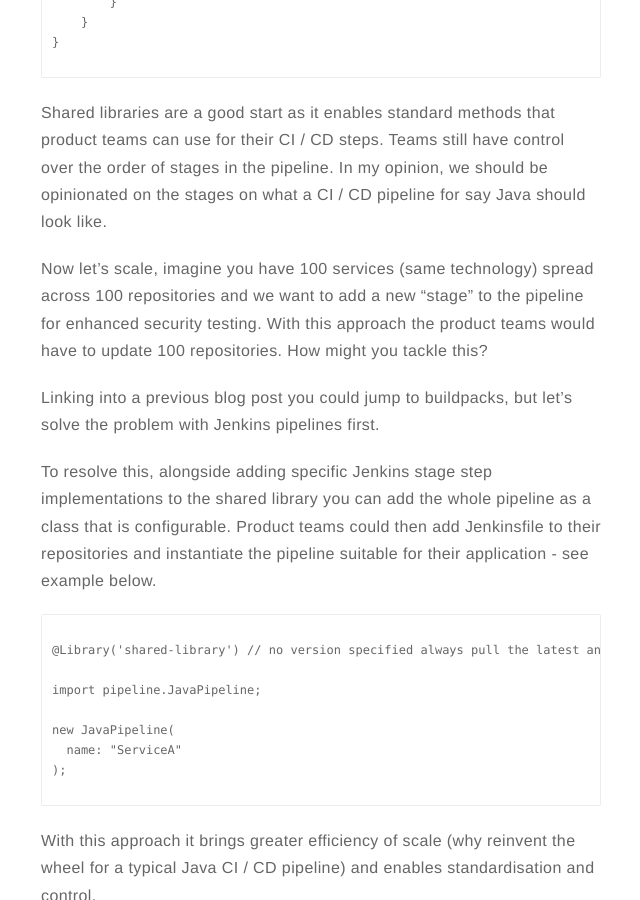
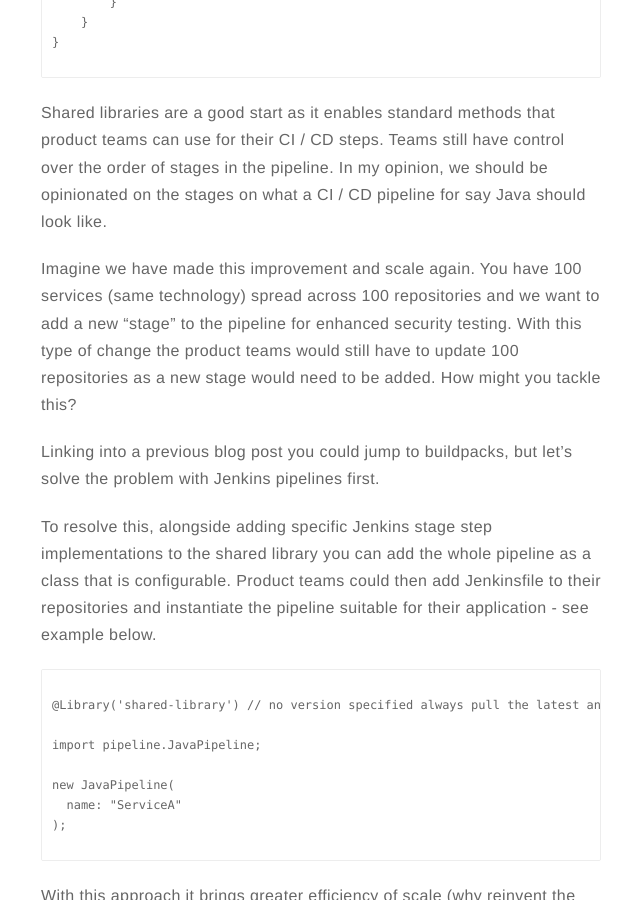
Before and after one commit to RobertNorthard/robertnorthard.github.io, a Jekyll site: the page built from _posts/2019-10-21-bringing-control-to-jenkins-pipelines.markdown, in a window 1280 px wide and 900 px high, scrolled down 1137 px. Shown: the whole window, without its empty margins (319-959 px from the left). Built offline with Jekyll 4.4.1, drawn with Linux system fonts in a browser that asks for light colours.

Commit message:
Improving maintenance of your Jenkins(file) pipelines - added blog

```diff
--- a/_posts/2019-10-21-bringing-control-to-jenkins-pipelines.markdown
+++ b/_posts/2019-10-21-bringing-control-to-jenkins-pipelines.markdown
@@ -42,7 +42,7 @@ pipeline {
 
 Shared libraries are a good start as it enables standard methods that product teams can use for their CI / CD steps. Teams still have control over the order of stages in the pipeline. In my opinion, we should be opinionated on the stages on what a CI / CD pipeline for say Java should look like.
 
-Now let's scale, imagine you have 100 services (same technology) spread across 100 repositories and we want to add a new "stage" to the pipeline for enhanced security testing. With this approach the product teams would have to update 100 repositories. How might you tackle this?
+Imagine we have made this improvement and scale again. You have 100 services (same technology) spread across 100 repositories and we want to add a new "stage" to the pipeline for enhanced security testing. With this type of change the product teams would still have to update 100 repositories as a new stage would need to be added. How might you tackle this?
 
 Linking into a previous blog post you could jump to buildpacks, but let's solve the problem with Jenkins pipelines first.
 
```
